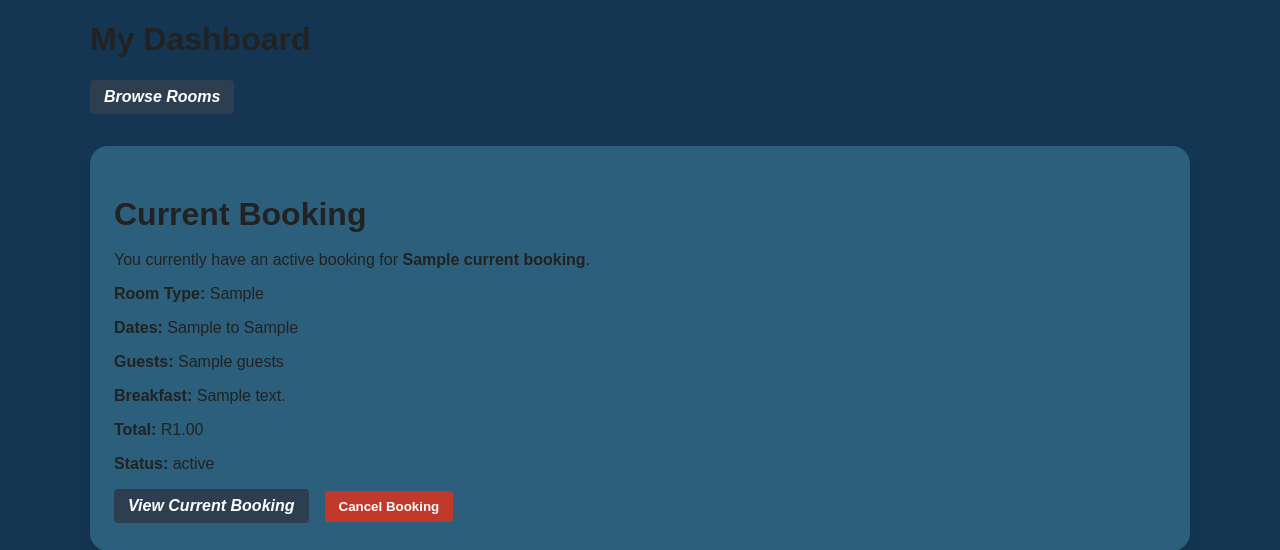
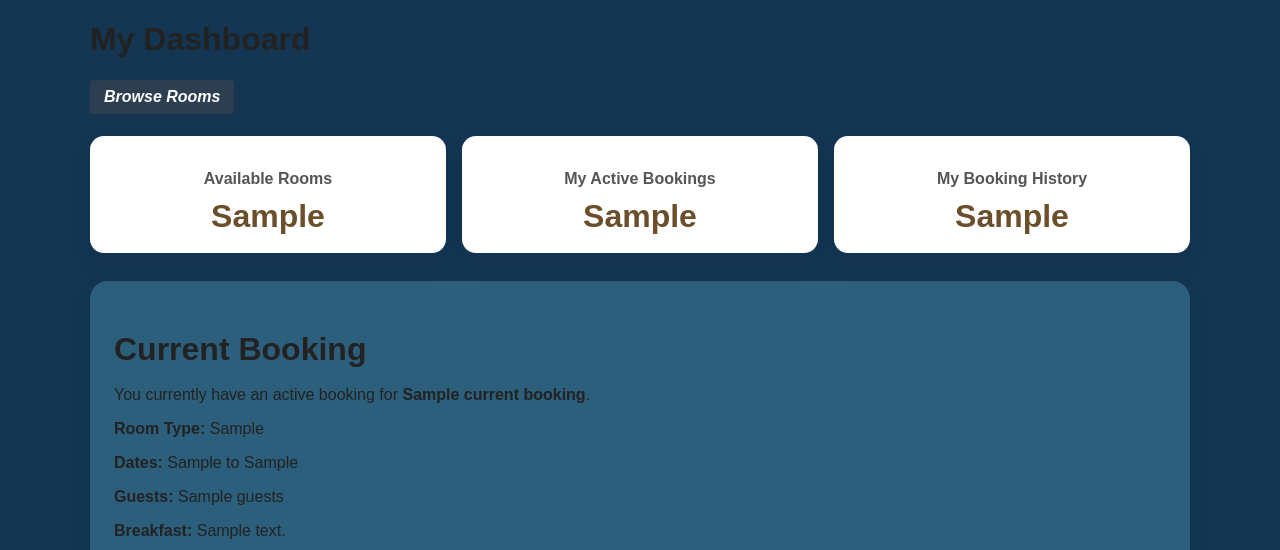
Before and after one commit to Calvin527/realworld-bnb-system, a Flask app: template bnb_app/templates/system/dashboard.html in a window 1280 px wide. Shown: the part 50-600 px from the top of the page. Run offline with Flask 3, Linux system fonts and the light colour scheme; the template is opened without the code that fills it: most values are stand-ins (such as "Sample title", 1, 10 or a date in 2020); some libraries are stand-ins or nearby versions.

Commit message:
Improve user dashboard stats

```diff
--- a/bnb_app/templates/system/dashboard.html
+++ b/bnb_app/templates/system/dashboard.html
@@ -6,6 +6,23 @@ endblock %} {% block content %}
 <p>
   <a class="btn" href="{{ url_for('system.rooms') }}">Browse Rooms</a>
 </p>
+
+<section class="stats-grid">
+  <div class="stat-card">
+    <h3>Available Rooms</h3>
+    <p>{{ available_rooms }}</p>
+  </div>
+
+  <div class="stat-card">
+    <h3>My Active Bookings</h3>
+    <p>{{ my_active_bookings }}</p>
+  </div>
+
+  <div class="stat-card">
+    <h3>My Booking History</h3>
+    <p>{{ my_booking_history }}</p>
+  </div>
+</section>
 
 {% if current_booking %}
 <section class="dashboard-section">
@@ -34,8 +51,7 @@ endblock %} {% block content %}
 
     <p>
       <strong>Breakfast:</strong>
-      {{ current_booking.breakfast_details or current_booking.breakfast_name or
-      'No breakfast selected' }}
+      {{ current_booking.breakfast_details or 'No breakfast selected' }}
     </p>
 
     <p>
@@ -101,10 +117,7 @@ endblock %} {% block content %}
           <td>{{ booking.check_in }}</td>
           <td>{{ booking.check_out }}</td>
           <td>{{ booking.guests }}</td>
-          <td>
-            {{ booking.breakfast_details or booking.breakfast_name or 'No
-            breakfast selected' }}
-          </td>
+          <td>{{ booking.breakfast_details or 'No breakfast selected' }}</td>
           <td>R{{ '%.2f'|format(booking.total_price) }}</td>
           <td>{{ booking.status }}</td>
 
```
Also changed, not shown: bnb_app/system/routes.py (+57 -7 lines).
